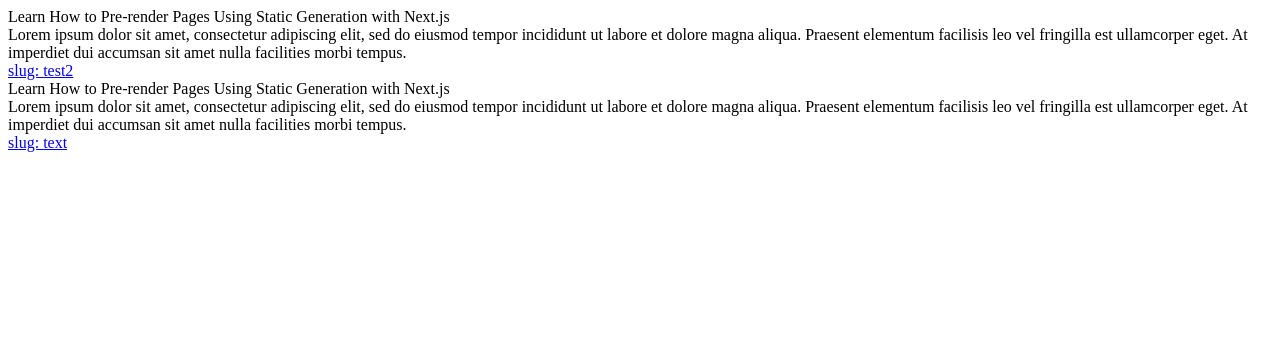
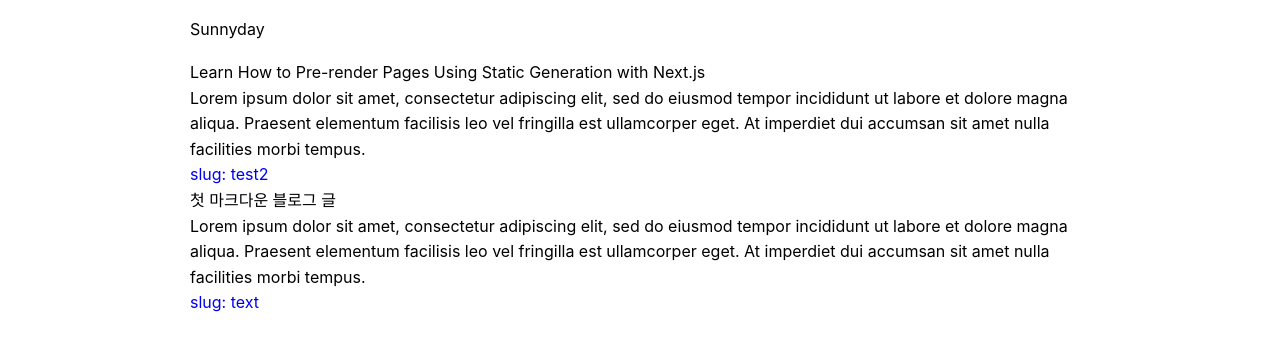
Before and after one commit to Sunny-jinn/sunnyday-next-blog, a Next.js app: page / in a window 1280 px wide. Shown: the top 350 px of the page. Built offline with nearby package versions, Linux system fonts and the light colour scheme.

Commit message:
feat: 헤더, 레이아웃 추가

```diff
--- a/_posts/text.md
+++ b/_posts/text.md
@@ -1,5 +1,5 @@
 ---
-title: 'Learn How to Pre-render Pages Using Static Generation with Next.js'
+title: '첫 마크다운 블로그 글'
 excerpt: 'Lorem ipsum dolor sit amet, consectetur adipiscing elit, sed do eiusmod tempor incididunt ut labore et dolore magna aliqua. Praesent elementum facilisis leo vel fringilla est ullamcorper eget. At imperdiet dui accumsan sit amet nulla facilities morbi tempus.'
 coverImage: '/assets/blog/hello-world/cover.jpg'
 date: '2020-03-16T05:35:07.322Z'
--- a/src/app/globals.css
+++ /dev/null
@@ -1,107 +0,0 @@
-:root {
-  --max-width: 1100px;
-  --border-radius: 12px;
-  --font-mono: ui-monospace, Menlo, Monaco, 'Cascadia Mono', 'Segoe UI Mono',
-    'Roboto Mono', 'Oxygen Mono', 'Ubuntu Monospace', 'Source Code Pro',
-    'Fira Mono', 'Droid Sans Mono', 'Courier New', monospace;
-
-  --foreground-rgb: 0, 0, 0;
-  --background-start-rgb: 214, 219, 220;
-  --background-end-rgb: 255, 255, 255;
-
-  --primary-glow: conic-gradient(
-    from 180deg at 50% 50%,
-    #16abff33 0deg,
-    #0885ff33 55deg,
-    #54d6ff33 120deg,
-    #0071ff33 160deg,
-    transparent 360deg
-  );
-  --secondary-glow: radial-gradient(
-    rgba(255, 255, 255, 1),
-    rgba(255, 255, 255, 0)
-  );
-
-  --tile-start-rgb: 239, 245, 249;
-  --tile-end-rgb: 228, 232, 233;
-  --tile-border: conic-gradient(
-    #00000080,
-    #00000040,
-    #00000030,
-    #00000020,
-    #00000010,
-    #00000010,
-    #00000080
-  );
-
-  --callout-rgb: 238, 240, 241;
-  --callout-border-rgb: 172, 175, 176;
-  --card-rgb: 180, 185, 188;
-  --card-border-rgb: 131, 134, 135;
-}
-
-@media (prefers-color-scheme: dark) {
-  :root {
-    --foreground-rgb: 255, 255, 255;
-    --background-start-rgb: 0, 0, 0;
-    --background-end-rgb: 0, 0, 0;
-
-    --primary-glow: radial-gradient(rgba(1, 65, 255, 0.4), rgba(1, 65, 255, 0));
-    --secondary-glow: linear-gradient(
-      to bottom right,
-      rgba(1, 65, 255, 0),
-      rgba(1, 65, 255, 0),
-      rgba(1, 65, 255, 0.3)
-    );
-
-    --tile-start-rgb: 2, 13, 46;
-    --tile-end-rgb: 2, 5, 19;
-    --tile-border: conic-gradient(
-      #ffffff80,
-      #ffffff40,
-      #ffffff30,
-      #ffffff20,
-      #ffffff10,
-      #ffffff10,
-      #ffffff80
-    );
-
-    --callout-rgb: 20, 20, 20;
-    --callout-border-rgb: 108, 108, 108;
-    --card-rgb: 100, 100, 100;
-    --card-border-rgb: 200, 200, 200;
-  }
-}
-
-* {
-  box-sizing: border-box;
-  padding: 0;
-  margin: 0;
-}
-
-html,
-body {
-  max-width: 100vw;
-  overflow-x: hidden;
-}
-
-body {
-  color: rgb(var(--foreground-rgb));
-  background: linear-gradient(
-      to bottom,
-      transparent,
-      rgb(var(--background-end-rgb))
-    )
-    rgb(var(--background-start-rgb));
-}
-
-a {
-  color: inherit;
-  text-decoration: none;
-}
-
-@media (prefers-color-scheme: dark) {
-  html {
-    color-scheme: dark;
-  }
-}
--- /dev/null
+++ b/src/components/Header/index.tsx
@@ -0,0 +1,11 @@
+import * as S from './styled';
+
+const Header = () => {
+  return (
+    <S.Header>
+      <div>Sunnyday</div>
+    </S.Header>
+  );
+};
+
+export default Header;
--- /dev/null
+++ b/src/components/Header/styled.ts
@@ -0,0 +1,8 @@
+import styled from '@emotion/styled';
+
+export const Header = styled.div`
+  height: 60px;
+  display: flex;
+  align-items: center;
+  width: 100%;
+`;
--- /dev/null
+++ b/src/components/Layout/index.tsx
@@ -0,0 +1,20 @@
+import '@/styles/global.css';
+import Header from '../Header';
+
+import * as S from './styled';
+
+type Props = {
+  preview?: boolean;
+  children: React.ReactNode;
+};
+
+const Layout = ({ preview, children }: Props) => {
+  return (
+    <S.Wrapper>
+      <Header />
+      <main>{children}</main>
+    </S.Wrapper>
+  );
+};
+
+export default Layout;
--- /dev/null
+++ b/src/components/Layout/styled.ts
@@ -0,0 +1,6 @@
+import styled from '@emotion/styled';
+
+export const Wrapper = styled.div`
+  width: 900px;
+  margin: 0 auto;
+`;
--- a/src/pages/index.tsx
+++ b/src/pages/index.tsx
@@ -1,4 +1,7 @@
 import { getAllPosts } from '@/api/api';
+import RootLayout from '@/app/layout';
+import Header from '@/components/Header';
+import Layout from '@/components/Layout';
 import Post from '@/interfaces/post';
 import Head from 'next/head';
 import Link from 'next/link';
@@ -13,6 +16,7 @@
   const tempPost = allPosts[0];
   return (
     <>
+      <Layout>
         <Head>
           <title>{`첫 마크다운 글 테스트`}</title>
         </Head>
@@ -25,6 +29,7 @@
             </Link>
           </div>
         ))}
+      </Layout>
     </>
   );
 };
--- /dev/null
+++ b/src/styles/global.css
@@ -0,0 +1,26 @@
+html,
+body {
+  padding: 0;
+  margin: 0;
+  font-family:
+    -apple-system,
+    BlinkMacSystemFont,
+    Segoe UI,
+    Roboto,
+    Oxygen,
+    Ubuntu,
+    Cantarell,
+    Fira Sans,
+    Droid Sans,
+    Helvetica Neue,
+    sans-serif;
+  line-height: 1.6;
+}
+
+* {
+  box-sizing: border-box;
+}
+
+a {
+  text-decoration: none;
+}
```
Also changed, not shown: _posts/test2.md (+1 -1 lines), src/app/layout.tsx (+7 -7 lines), src/app/page.module.css (deleted, +0 -229 lines), src/pages/posts/[slug].tsx (+10 -3 lines). Lines whose indentation alone changed are shown as unchanged.
